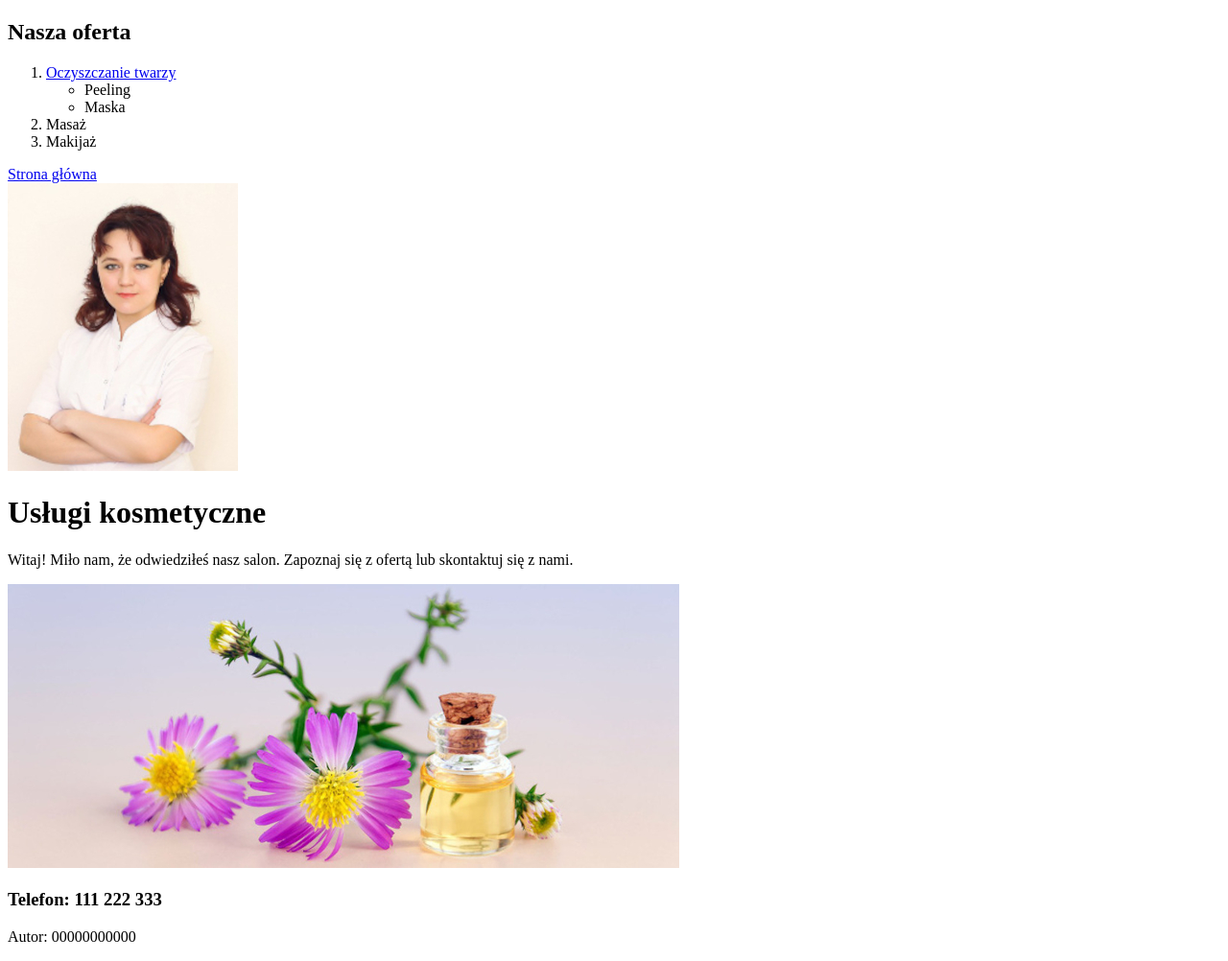
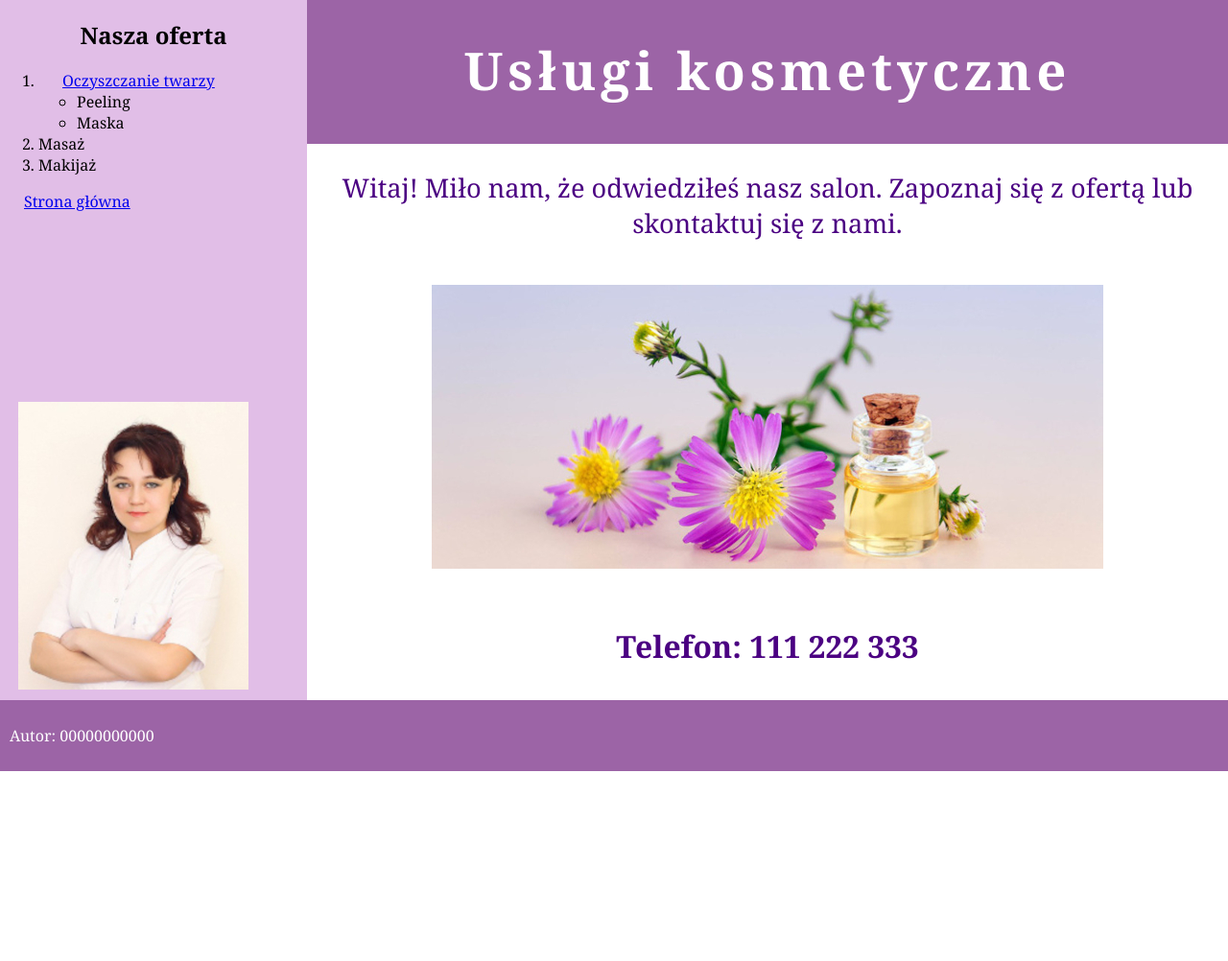
Before and after one commit to lukasz-stepien-dev/PAI, a PHP site: page / in a window 1280 px wide. Shown: the whole page at 96% size. After the commit the page ends 804 px from the top, so only its background shows below. Run offline with PHP 8.4, Linux system fonts and the light colour scheme.

Commit message:
Exam Finished
css Layout + minor html change

```diff
--- a/Exam/24-04-24/index.html
+++ b/Exam/24-04-24/index.html
@@ -3,6 +3,7 @@
 <head>
     <meta charset="UTF-8">
     <title>Salon kosmetyczny</title>
+    <link href="styl7.css" rel="stylesheet">
 </head>
 <body>
 <nav>
@@ -20,9 +21,6 @@
     </ol>
     <a href="index.html">Strona główna</a>
 </nav>
-<section>
-    <img src="obraz1.jpg" alt="Personel">
-</section>
 <header>
     <h1>Usługi kosmetyczne</h1>
 </header>
@@ -32,6 +30,11 @@
     <img src="obraz2.jpg" alt="Zrelaksuj się">
     <h3>Telefon: 111 222 333</h3>
 </main>
+
+<section>
+    <img src="obraz1.jpg" alt="Personel">
+</section>
+
 <footer>
     <p>Autor: 00000000000</p>
 </footer>
--- a/Exam/24-04-24/styl7.css
+++ b/Exam/24-04-24/styl7.css
@@ -1,5 +1,9 @@
 * {
     font-family: 'Cambria';
+}
+
+body {
+    margin: 0px;
 }
 
 nav, section {
@@ -9,25 +13,36 @@ nav, section {
 
 nav {
     height: 400px;
+    float: left;
 }
 
 section {
-    height: 300px;
+    height: 330px;
+    float: left;
 }
 
 header, main {
     width: 75%;
     font-size: 170%;
     text-align: center;
+}
+
+header {
+    background-color: #9C64A6;
+    color: white;
+    height: 150px;
     letter-spacing: 5px;
+    float: right;
 }
 
 main {
     color: Indigo;
     height: 580px;
+    float: right;
 }
 
 footer {
+    clear: both;
     background-color: #9C64A6;
     color: white;
     padding: 10px;
@@ -38,7 +53,7 @@ h2 {
 }
 
 ul {
-    list-style: circle;
+    list-style-type: circle;
 }
 
 img {
```
Also changed, not shown: Exam/24-04-24/twarz.html (+6 -3 lines).
